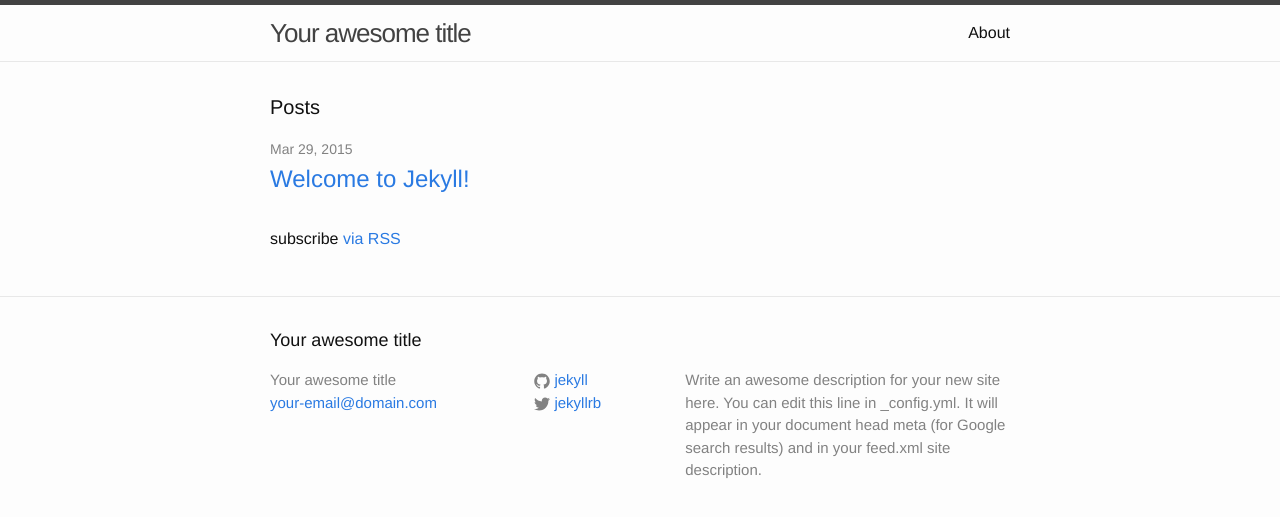
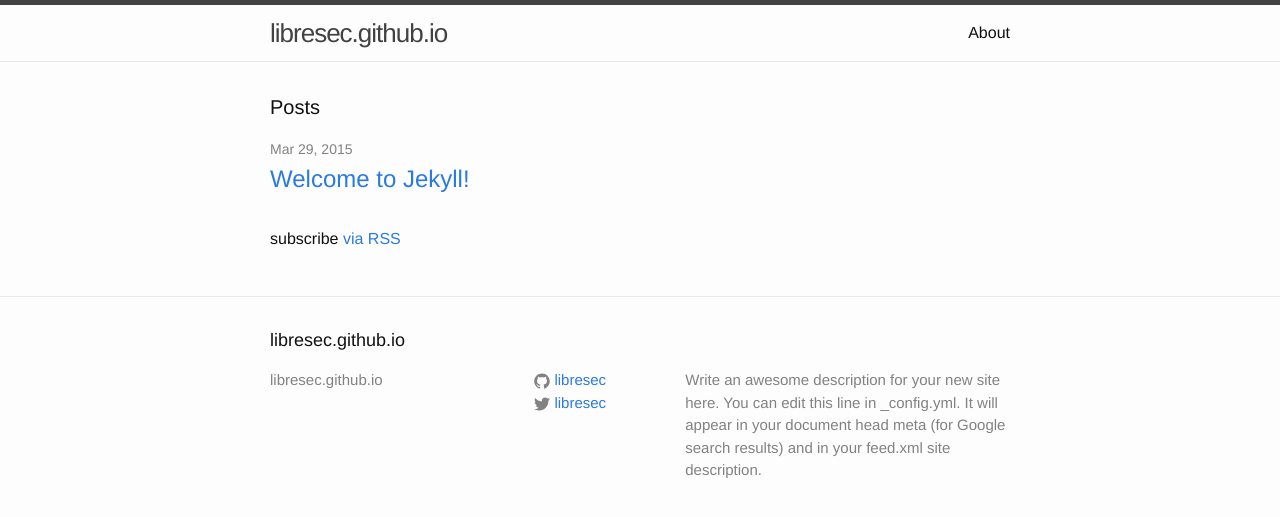
Before and after one commit to libresec/libresec.github.io, a Jekyll site: the page built from blog/index.html, in a window 1280 px wide. Shown: the top 517 px of the page. Built offline with Jekyll 4.4.1, drawn with Linux system fonts in a browser that asks for light colours.

Commit message:
set index

```diff
--- a/blog/_config.yml
+++ b/blog/_config.yml
@@ -1,14 +1,14 @@
 # Site settings
-title: Your awesome title
-email: your-email@domain.com
+title: libresec.github.io
+#email: your-email@domain.com
 description: > # this means to ignore newlines until "baseurl:"
   Write an awesome description for your new site here. You can edit this
   line in _config.yml. It will appear in your document head meta (for
   Google search results) and in your feed.xml site description.
-baseurl: "" # the subpath of your site, e.g. /blog/
-url: "http://yourdomain.com" # the base hostname & protocol for your site
-twitter_username: jekyllrb
-github_username:  jekyll
+baseurl: "/blog" # the subpath of your site, e.g. /blog/
+url: "http://libresec.github.com" # the base hostname & protocol for your site
+twitter_username: libresec
+github_username:  libresec
 
 # Build settings
 markdown: kramdown
```
